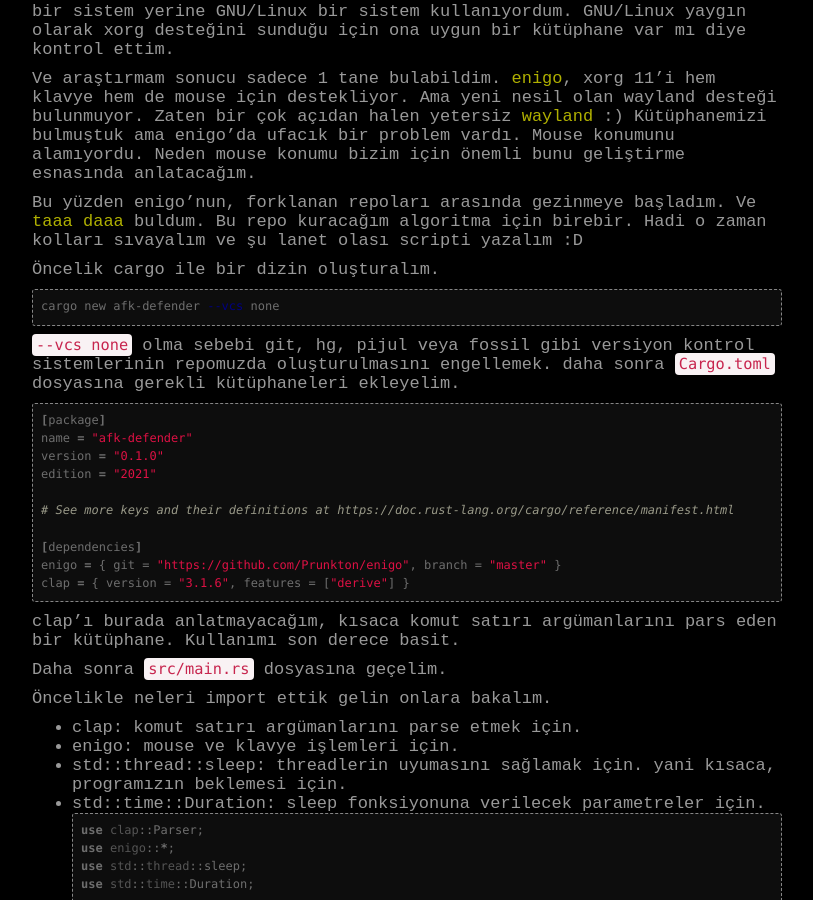
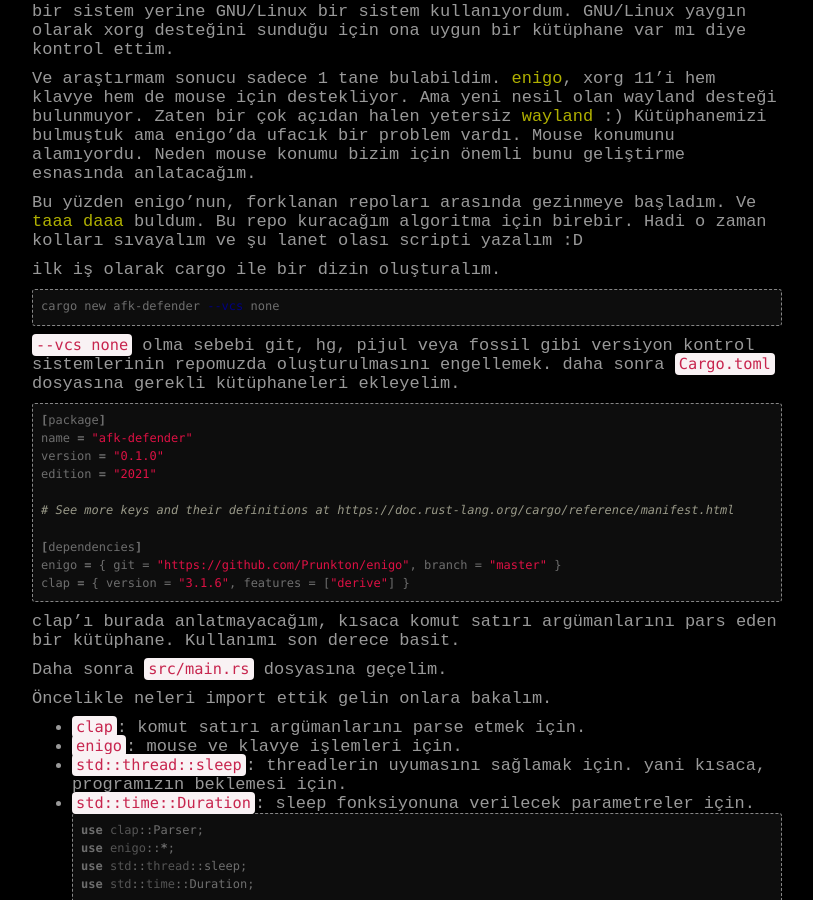
Before and after one commit to sadeceben/sadeceben.github.io, a Jekyll site: the page built from _posts/2022/2022-12-20-AFK-DEFENDER.md, in a window 1280 px wide and 900 px high, scrolled down 685 px. Shown: the whole window, without its empty margins (233-1046 px from the left). Built offline with Jekyll 4.4.1, drawn with Linux system fonts in a browser that asks for light colours; part of the change alters nothing that is shown; some of the changed text lies outside the part shown.

Commit message:
feat: fix some tdk rules :D

````diff
--- a/_posts/2022/2022-12-20-AFK-DEFENDER.md
+++ b/_posts/2022/2022-12-20-AFK-DEFENDER.md
@@ -66,7 +66,7 @@ Hadi o zaman kolları sıvayalım
 ve şu lanet olası scripti yazalım :D
 
 
-Öncelik cargo ile bir dizin oluşturalım.
+ilk iş olarak cargo ile bir dizin oluşturalım.
 ```bash
 cargo new afk-defender --vcs none
 ```
@@ -94,11 +94,11 @@ Kullanımı son derece basit.
 Daha sonra `src/main.rs` dosyasına geçelim.
 
 Öncelikle neleri import ettik gelin onlara bakalım.
-- clap: komut satırı argümanlarını parse etmek için.
-- enigo: mouse ve klavye işlemleri için.
-- std::thread::sleep: threadlerin uyumasını sağlamak için.
+- `clap`: komut satırı argümanlarını parse etmek için.
+- `enigo`: mouse ve klavye işlemleri için.
+- `std::thread::sleep`: threadlerin uyumasını sağlamak için.
 yani kısaca, programızın beklemesi için.
-- std::time::Duration: sleep fonksiyonuna
+- `std::time::Duration`: sleep fonksiyonuna
 verilecek parametreler için.
 ```rust
 use clap::Parser;
@@ -156,11 +156,11 @@ fn main() {
     let mut enigo = Enigo::new();
 
     loop {
-        let firs_position = enigo.mouse_location();
+        let first_position = enigo.mouse_location();
         sleep(Duration::from_secs(timer));
 
         let second_position = enigo.mouse_location();
-        if firs_position == second_position {
+        if first_position == second_position {
             defend_ass(0, 0);
         }
     }
@@ -196,11 +196,11 @@ fn main() {
     let mut enigo = Enigo::new();
 
     loop {
-        let firs_position = enigo.mouse_location();
+        let first_position = enigo.mouse_location();
         sleep(Duration::from_secs(timer));
 
         let second_position = enigo.mouse_location();
-        if firs_position == second_position {
+        if first_position == second_position {
             defend_ass(0, 0);
         }
     }
@@ -214,8 +214,8 @@ Gelin bir de çalıştıralım.
 ```bash
 cargo run -q -- -t 10
 ```
-`-q` argümanı, cargo'nun çıktılarını engellemek için.
-`-t` argümanı, timer'ı 10 saniye olarak ayarlamak için.
+- `-q` argümanı, cargo'nun çıktılarını engellemek için.
+- `-t` argümanı, timer'ı 10 saniye olarak ayarlamak için.
 
 ![Record]({{ site.baseurl }}images/posts/2022/record.gif)
 
````
